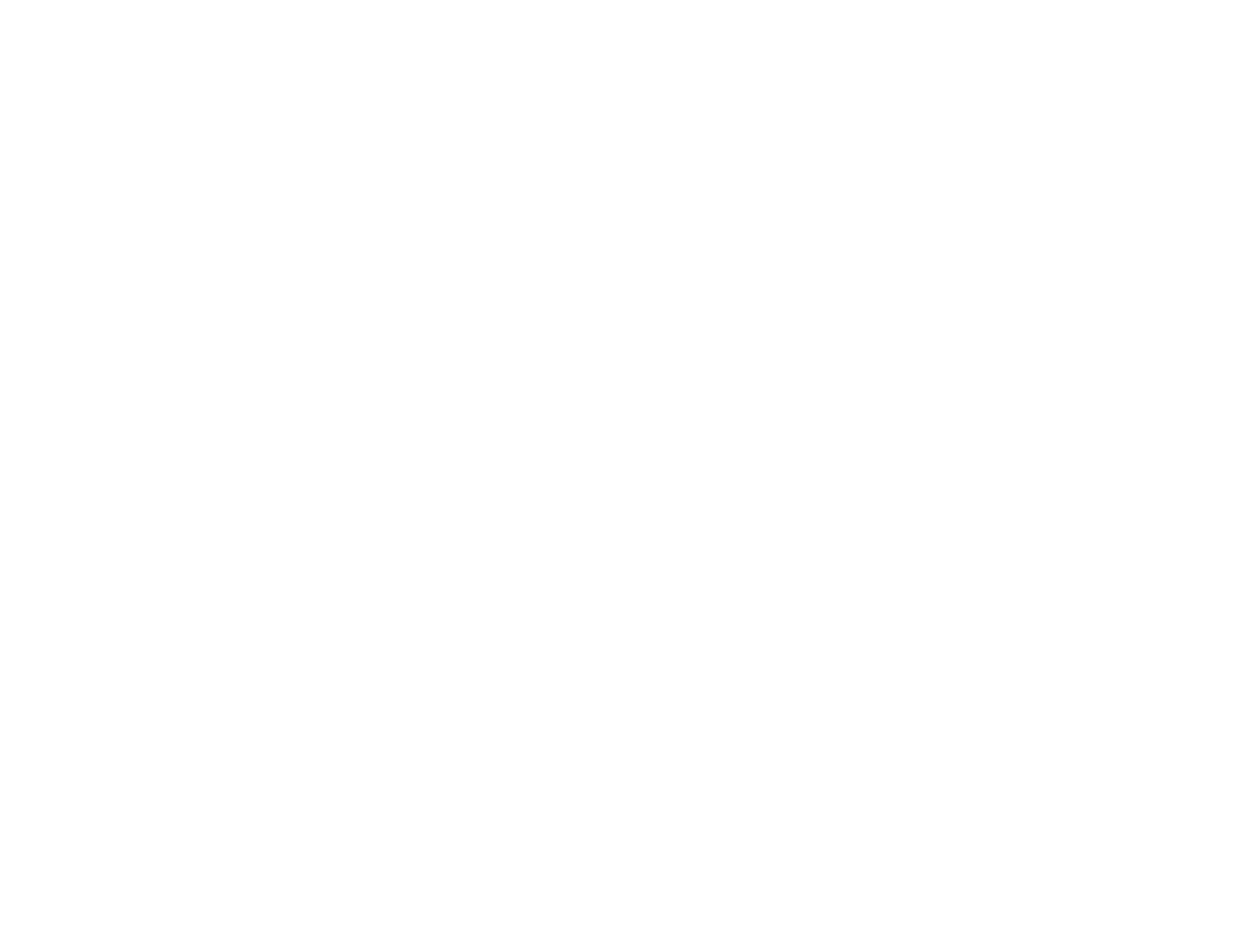
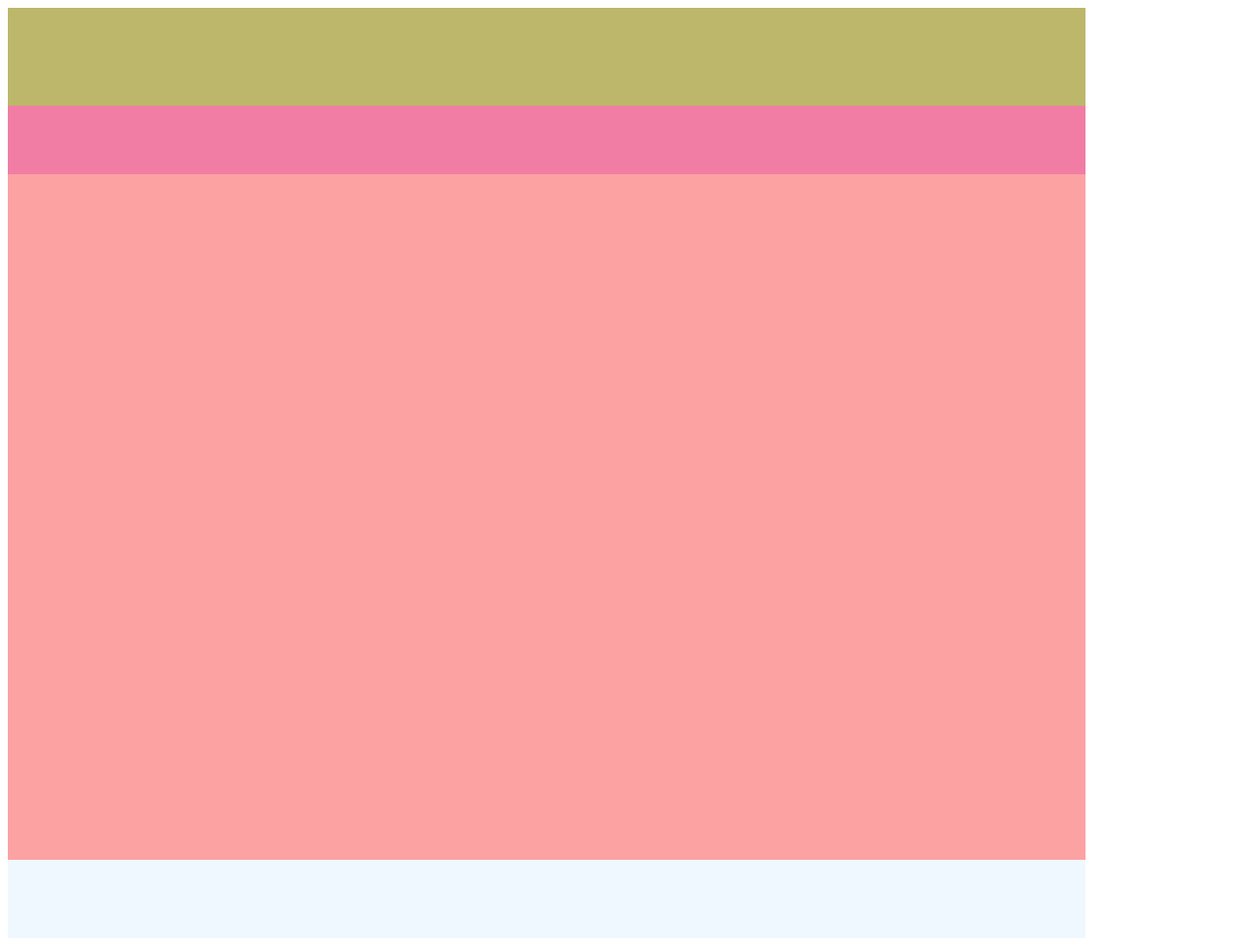
Before and after one commit to JulietaMaldonado/esqueleto-de-pagina, a plain HTML site: page index.html in a window 1280 px wide. Shown: the whole page at 98% size. Before the commit the page ends 800 px from the top, so only its background shows below. Drawn offline with Linux system fonts and the light colour scheme.

Commit message:
commit 2

```diff
--- a/index.html
+++ b/index.html
@@ -6,10 +6,53 @@
     <meta name="viewport" content="width=device-width, initial-scale=1.0" />
     <meta
       name="keywords"
-      content="index, practica, esqueleto, pagina web, tiempo, minutos"
+      content="index, practica, esqueleto, pagina web, tiempo, minutos, dreamweaver"
     />
     <meta name="author" content="Julieta Maldonado" />
     <title>Index en 45 minutos</title>
+
+    <style type="text/css">
+      #principal1 {
+        width: 1100px;
+        height: 100px;
+        margin: 0px;
+        padding: 0px;
+        border: none;
+        background-color: darkkhaki;
+      }
+      #principal2 {
+        background-color: #f17da5;
+        margin: 0px;
+        padding: 0px;
+        height: 70px;
+        width: 1100px;
+        border: none;
+      }
+      #principal3 {
+        background-color: #fda2a3;
+        margin: 0px;
+        padding: 0px;
+        height: 700px;
+        width: 1100px;
+        border: none;
+      }
+      #principal4 {
+        width: 1100px;
+        height: 80px;
+        margin: 0px;
+        padding: 0px;
+        border: none;
+        background-color: aliceblue;
+      }
+    </style>
   </head>
-  <body></body>
+  <body>
+    <div id="principal1"></div>
+
+    <div id="principal2"></div>
+
+    <div id="principal3"></div>
+
+    <div id="principal4"></div>
+  </body>
 </html>
```
